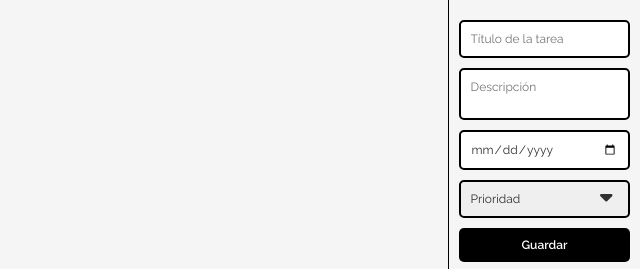
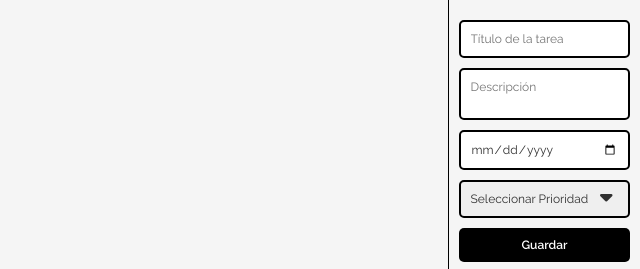
Before and after one commit to raulperez0481/organizador-tareas-dataset, a plain HTML site: page index.html in a window 1280 px wide. Shown: the top 269 px of the page, 640-1280 px from the left. Drawn offline with Linux system fonts and the light colour scheme.

Commit message:
Campos del formulario obligatorios

```diff
--- a/index.html
+++ b/index.html
@@ -17,12 +17,12 @@
         </div>
         <div class="controles">
             <form class="form-tarea">
-                <input type="text" id="titulo-tarea" placeholder="Título de la tarea">
+                <input type="text" id="titulo-tarea" placeholder="Título de la tarea" required>
                 <textarea id="descripcion-tarea"  placeholder="Descripción"></textarea>
                 <input type="date" id="fecha-tarea">
                 <div class="custom-select">
-                    <select id="prioridad-tarea" name="prioridad-tarea">
-                        <option value="-">Prioridad</option>
+                    <select id="prioridad-tarea" name="prioridad-tarea" required>
+                        <option value="" selected disabled>Seleccionar Prioridad</option>
                         <option value="baja">Baja</option>
                         <option value="media">Media</option>
                         <option value="alta">Alta</option>
```
